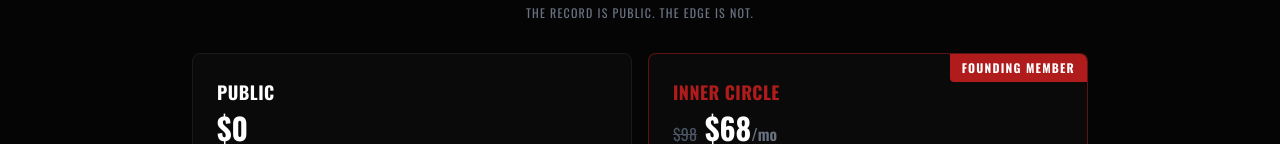
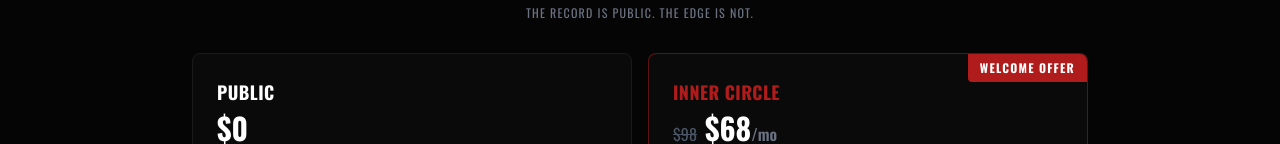
Before and after one commit to novaterradigital-ai/fighttheory, a Next.js app: page / in a window 1280 px wide. Shown: the part 1256-1400 px from the top of the page. Built offline with nearby package versions, Linux system fonts and the light colour scheme; no server answers.

Commit message:
Replace founding member with welcome offer label

```diff
--- a/src/app/inner-circle/page.tsx
+++ b/src/app/inner-circle/page.tsx
@@ -75,7 +75,7 @@ export default function VIPPage() {
           <div className="bg-[#b01c1c]/10 border border-[#b01c1c]/40 rounded-lg px-5 py-4 flex items-center gap-4">
             <div className="w-2 h-2 rounded-full bg-[#b01c1c] animate-pulse flex-shrink-0" />
             <p className="text-sm text-gray-300 leading-snug">
-              <span className="text-white font-bold">Founding member pricing.</span>{' '}
+              <span className="text-white font-bold">Welcome offer.</span>{' '}
               First month is ${LAUNCH_PRICE}, then ${REGULAR_PRICE}/mo after that. Cancel anytime.
             </p>
           </div>
@@ -96,7 +96,7 @@ export default function VIPPage() {
           <div className="bg-[#0a0a0a] border border-[#b01c1c]/50 rounded-lg overflow-hidden">
             {/* Card Header */}
             <div className="bg-[#b01c1c] px-8 py-5 text-center">
-              <p className="text-white/70 font-bold uppercase tracking-widest text-xs mb-2">Inner Circle — Founding Member Price</p>
+              <p className="text-white/70 font-bold uppercase tracking-widest text-xs mb-2">Inner Circle — Welcome Offer</p>
               <div className="flex items-center justify-center gap-3">
                 <p className="text-white/40 text-2xl font-bold line-through">${REGULAR_PRICE}</p>
                 <p className="text-white text-5xl font-black">
--- a/src/app/page.tsx
+++ b/src/app/page.tsx
@@ -145,7 +145,7 @@ export default function HomePage() {
             {/* Inner Circle */}
             <div className="bg-[#0a0a0a] border border-[#b01c1c]/50 rounded-lg p-6 flex flex-col gap-4 relative overflow-hidden">
               <div className="absolute top-0 right-0 bg-[#b01c1c] text-white text-xs font-black uppercase tracking-widest px-3 py-1.5 rounded-bl">
-                Founding Member
+                Welcome Offer
               </div>
               <div>
                 <h3 className="text-lg font-black uppercase tracking-wide text-[#b01c1c] mb-1">Inner Circle</h3>
```
